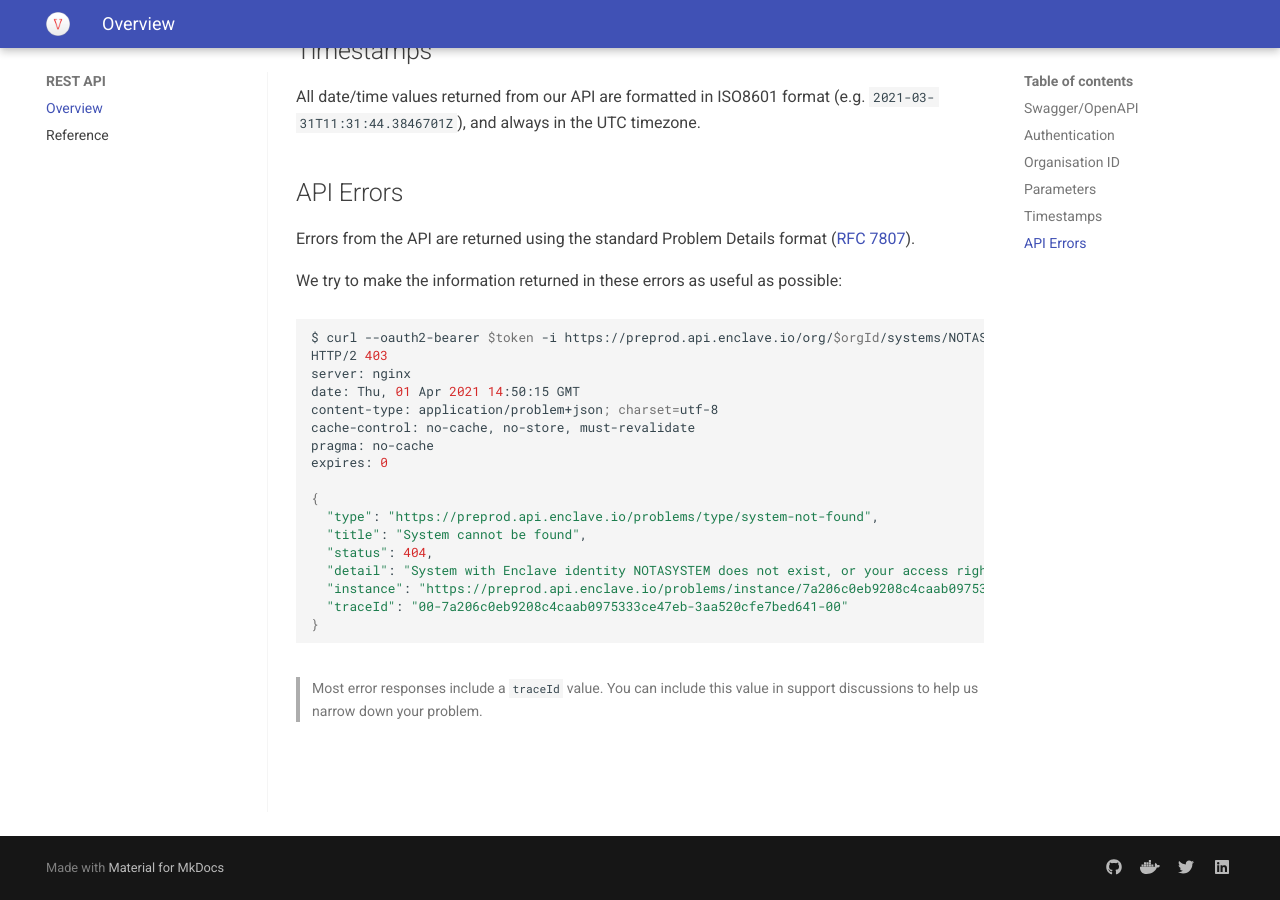
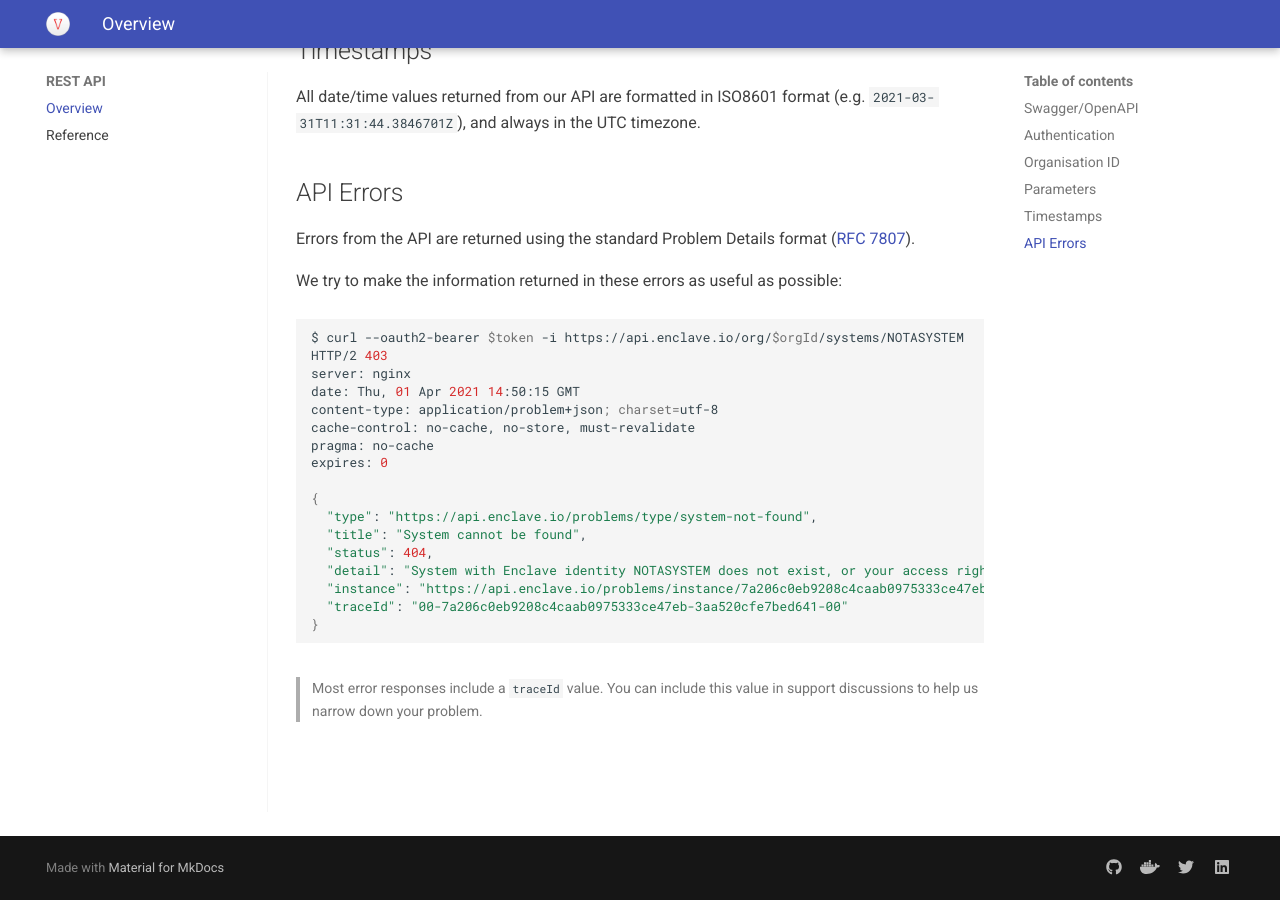
Before and after one commit to enclave-networks/docs, an MkDocs documentation site: the page built from docs/api/index.md, in a window 1280 px wide and 900 px high, scrolled down 3889 px. Built offline with MkDocs 1.6.1 and Material for MkDocs 9.7.7, drawn with Linux system fonts in a browser that asks for light colours; some of the changed lines change nothing that is shown.

Commit message:
Remove preprod reference

````diff
--- a/docs/api/index.md
+++ b/docs/api/index.md
@@ -144,7 +144,7 @@ Errors from the API are returned using the standard Problem Details format ([RFC
 We try to make the information returned in these errors as useful as possible:
 
 ```bash
-$ curl --oauth2-bearer $token -i https://preprod.api.enclave.io/org/$orgId/systems/NOTASYSTEM
+$ curl --oauth2-bearer $token -i https://api.enclave.io/org/$orgId/systems/NOTASYSTEM
 HTTP/2 403
 server: nginx
 date: Thu, 01 Apr 2021 14:50:15 GMT
@@ -154,11 +154,11 @@ pragma: no-cache
 expires: 0
 
 {
-  "type": "https://preprod.api.enclave.io/problems/type/system-not-found",
+  "type": "https://api.enclave.io/problems/type/system-not-found",
   "title": "System cannot be found",
   "status": 404,
   "detail": "System with Enclave identity NOTASYSTEM does not exist, or your access rights do not allow access to it.",
-  "instance": "https://preprod.api.enclave.io/problems/instance/7a206c0eb9208c4caab0975333ce47eb",
+  "instance": "https://api.enclave.io/problems/instance/7a206c0eb9208c4caab0975333ce47eb",
   "traceId": "00-7a206c0eb9208c4caab0975333ce47eb-3aa520cfe7bed641-00"
 }
 ```
````
